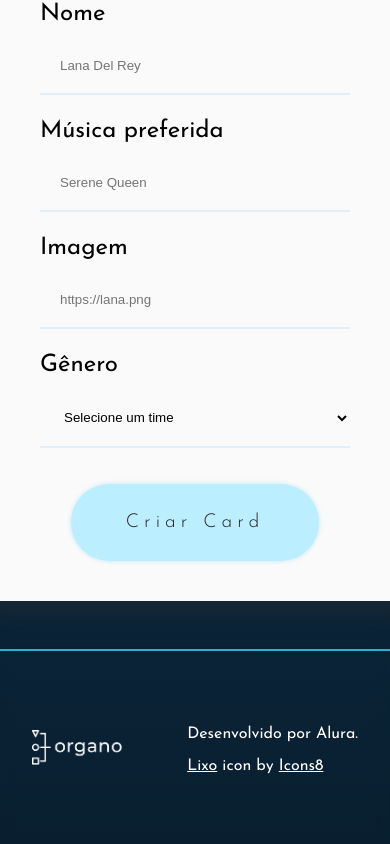
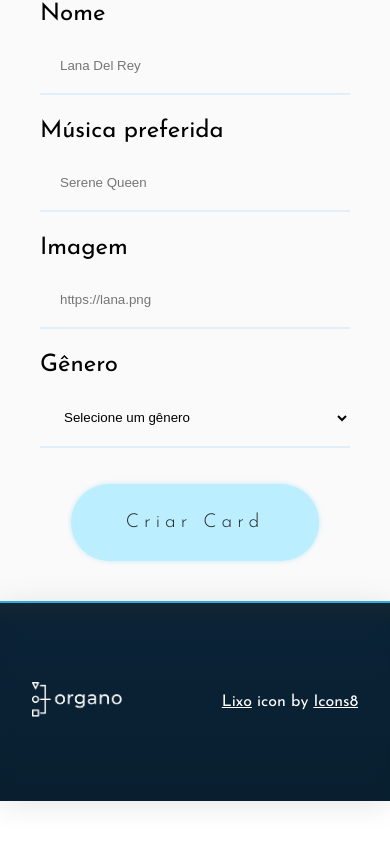
Before and after one commit to JuliaRibeiro1/Alura-projects, a React (Create React App) app in the folder ReactJS/Organo/organo/: page / in a window 390 px wide. Shown: the part 1078-1922 px from the top of the page. After the commit the page ends 1879 px from the top, so only its background shows below. Built offline with nearby package versions, Linux system fonts and the light colour scheme; a web font is replaced by a local one.

Commit message:
link adicionado

```diff
--- a/ReactJS/Organo/organo/src/App.js
+++ b/ReactJS/Organo/organo/src/App.js
@@ -4,6 +4,8 @@ import Formulario from "./componentes/Formulario"
 import React from "react"
 import Time from './componentes/Time'
 import Rodape from './componentes/Rodape'
+import { BrowserRouter } from 'react-router-dom'
+
 
 function App() {
 
@@ -92,7 +94,9 @@ function removeTime(i) {
 
   return (
     <div className="App">
+      <BrowserRouter>
       <Banner/>
+      </BrowserRouter>
      <Formulario aoColaboradorCadastrado={colaborador => setColaboradores([...colaboradores,colaborador,])} timeLista={timeNomes} setTimes={timeNomes} setNovoTime={setNovoTime}/>
 
       {times.map((time) => {
--- a/ReactJS/Organo/organo/src/componentes/Banner/index.js
+++ b/ReactJS/Organo/organo/src/componentes/Banner/index.js
@@ -1,6 +1,7 @@
+
 
 import "./Banner.css"
-import { HashLink  } from 'react-router-hash-link';
+import { HashLink as Link } from 'react-router-hash-link';
 
 function Banner() {
     return (
@@ -12,14 +13,16 @@ function Banner() {
 
                 <h1>Sintonize sua Playlist Perfeita:</h1>
                 <h2>Organize suas Estrelas Musicais!</h2>
-                <button className="comecar-btn" > COMEÇAR </button>
+                <Link to="#formularioId" smooth> <button className="comecar-btn" >COMEÇAR</button></Link>
 
             </div>
             <span>ORGANO</span>
+
         </div>
 
         </header>
 
+
     )
 }
 export default Banner
--- a/ReactJS/Organo/organo/src/componentes/Formulario/Formulario.css
+++ b/ReactJS/Organo/organo/src/componentes/Formulario/Formulario.css
@@ -1,10 +1,15 @@
 .formulario {
     display: flex;
     justify-content: center;
-    margin: 3em 0;
+    margin-bottom: 2em;
+
+
 
 }
+#formularioId {
+    padding-top: 1em;
 
+}
 .formulario form {
     border: none;
     width: 80%;
@@ -20,5 +25,14 @@
     .formulario form {
         width: 100%;
         border-radius: 0;
+
     }
+    .formulario {
+        margin-bottom: 0em;
+    }
+    #formularioId {
+        padding-top: 0em;
+
+    }
+
 }
--- a/ReactJS/Organo/organo/src/componentes/Formulario/index.js
+++ b/ReactJS/Organo/organo/src/componentes/Formulario/index.js
@@ -25,12 +25,10 @@ const Formulario = (props) => {
 
         })
 
-       // const mudarTexto = () => {
             setTextoButao(prev => !prev)
             setTimeout(() => {
                 setTextoButao(prev => !prev)
             },1000)
-     //   }
 
 
         setNome("")
@@ -52,7 +50,9 @@ React.useEffect(() => {
 
 })
     return (
-        <section className="formulario" id="formulario">
+
+        <section id="formularioId">
+            <div className="formulario" >
             <form onSubmit={aoSalvar}>
             <h2>Preencha os dados para criar o card da banda ou cantor(a)</h2>
             <CampoTexto
@@ -97,7 +97,9 @@ React.useEffect(() => {
                 {textoButao ? "Feito" : "Criar Card"}
             </Botao>
             </form>
+             </div>
         </section>
+
     )
 }
 export default Formulario
--- a/ReactJS/Organo/organo/src/componentes/ListaSuspensa/index.js
+++ b/ReactJS/Organo/organo/src/componentes/ListaSuspensa/index.js
@@ -10,7 +10,7 @@ const ListaSuspensa = (props) => {
         <div className="lista-suspensa">
             <label>{props.label}</label>
             <select required={props.obrigatorio} value={props.valor} onChange={aoSelecionado}>
-                <option value="" disabled> Selecione um time </option>
+                <option value="" disabled> Selecione um gênero </option>
                 {props.itens.map(item => <option key={item} value={item}>{item}</option>) }
             </select>
         </div>
--- a/ReactJS/Organo/organo/src/componentes/Rodape/Rodape.css
+++ b/ReactJS/Organo/organo/src/componentes/Rodape/Rodape.css
@@ -12,6 +12,7 @@
     box-shadow: 0 4px 30px rgba(0, 0, 0, 0.1);
     backdrop-filter: blur(5.7px);
     -webkit-backdrop-filter: blur(5.7px);
+    margin-top: 100px;
 }
 
 
@@ -27,5 +28,6 @@ p {
     .footer {
        padding: 2em;
       font-size: 1rem;
+      margin-top: 0px;
     }
 }
--- a/ReactJS/Organo/organo/src/componentes/Rodape/index.js
+++ b/ReactJS/Organo/organo/src/componentes/Rodape/index.js
@@ -8,9 +8,6 @@ const Rodape = () => {
                 <img src="/imagens/logo.png" alt="" />
             </section>
             <section>
-                <p>
-                    Desenvolvido por Alura.
-                </p>
                 <a target="_blank" href="https://icons8.com/icon/1941/lixo">Lixo</a> icon by <a target="_blank" href="https://icons8.com">Icons8</a>
             </section>
         </footer>
```
